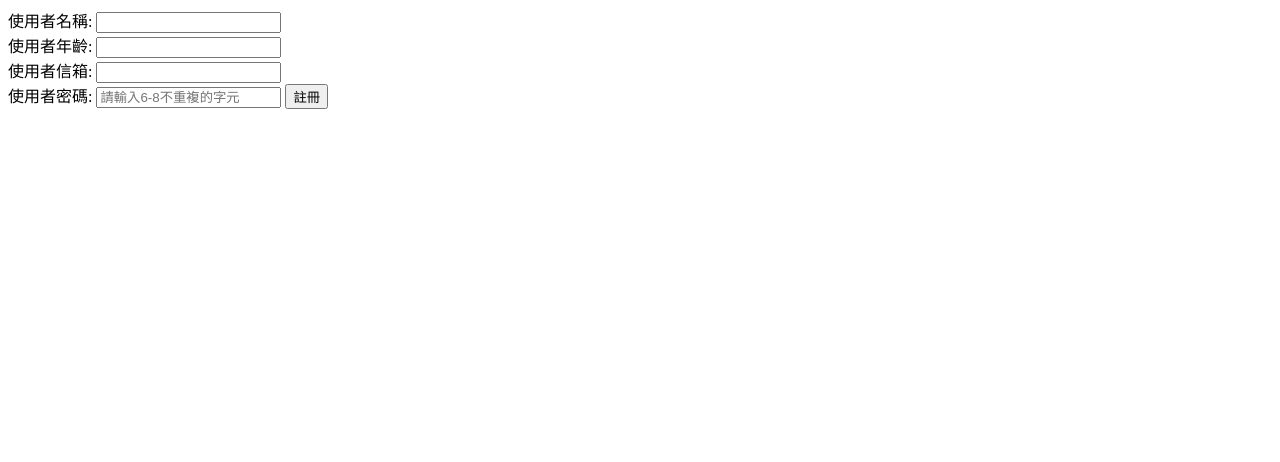
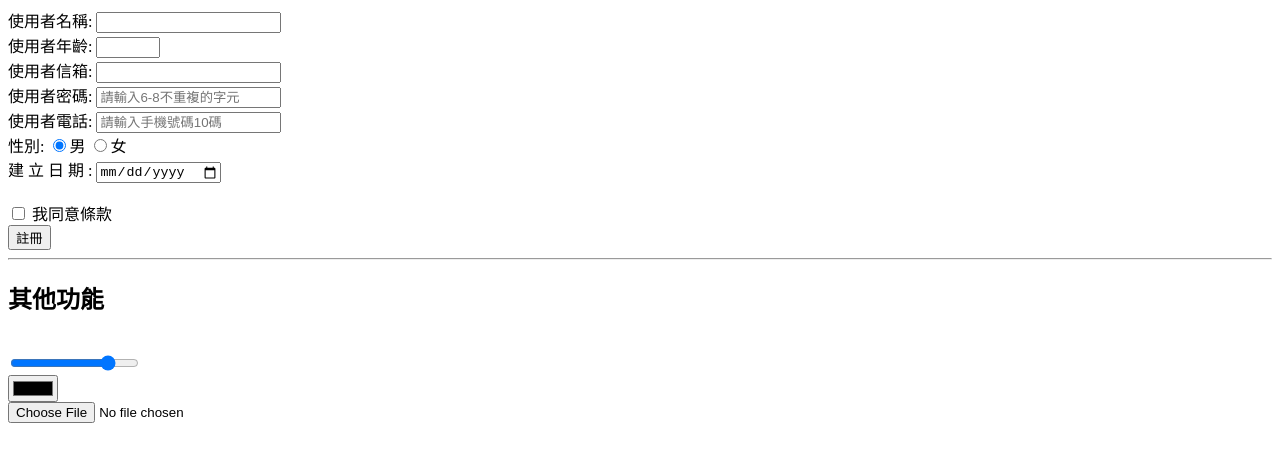
Before and after one commit to karenliu7911/html-demo, a plain HTML site: page form.html in a window 1280 px wide. Drawn offline with Linux system fonts and the light colour scheme.

Commit message:
新增表單選項

```diff
--- a/form.html
+++ b/form.html
@@ -11,14 +11,34 @@
         <input required type="text" id="username" name="username">
         <br>
         <label for="age">使用者年齡:</label>
-        <input type="number" id="age" name="age">
+        <input type="number" id="age" name="age" min="0" max="100">
         <br>
         <label for="email">使用者信箱:</label>
         <input required type="email" id="email" name="email">
         <br>
         <label for="password">使用者密碼:</label>
         <input placeholder="請輸入6-8不重複的字元" type="password" id="password" name="password">
+        <br>
+        <label for="phone">使用者電話:</label>
+        <input placeholder="請輸入手機號碼10碼" type="tel" id="phone" name="phone">
+        <br>
+        <label for="phone">性別:</label>
+        <input type="radio" id="gender" name="gender" value="male" checked>男
+        <input type="radio" id="gender" name="gender" value="female">女
+        <br>
+        <label for="today">建 立 日 期 :</label>
+        <input type="date">
+        <br><br>
+        <input required type="checkbox" id="agree" name="agree">
+        <label for="agree">我同意條款</label>
+        <br>
         <button type="submit">註冊</button>
+        <hr>
+        <h2>其他功能</h2>
+        <br>
+        <input type="range" min="0" max="100" value="80"><br>
+        <input type="color"><br>
+        <input type="file"><br>
 
 
     </form>
```
